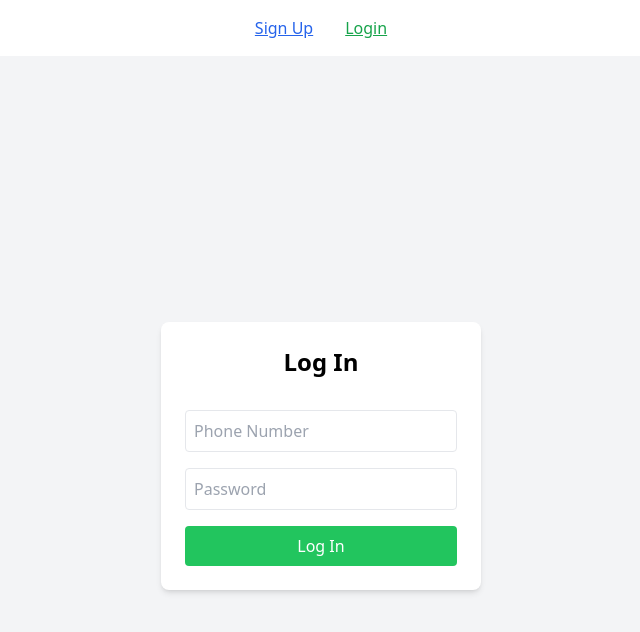
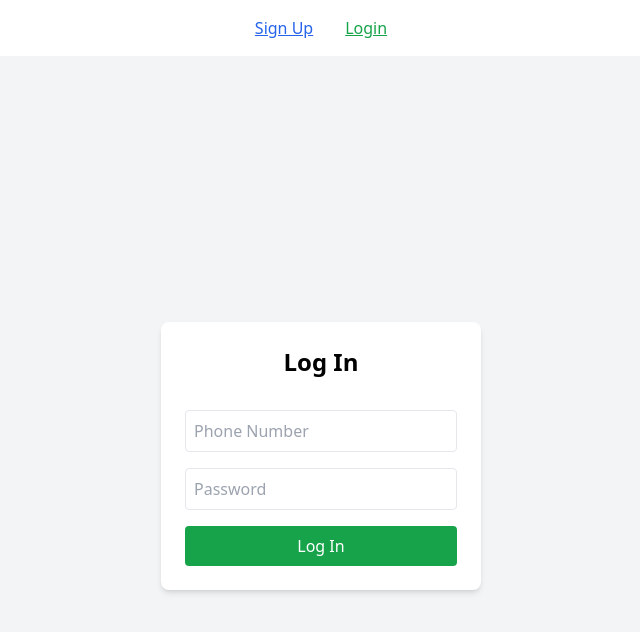
Before and after one commit to khanndelwalharshit/auth-web-app, a React (Create React App) app: page /login in a window 1280 px wide. Shown: the top 632 px of the page, without its empty margins (319-959 px from the left). Built offline with nearby package versions, Linux system fonts and the light colour scheme.

Commit message:
jwt token

```diff
--- a/src/pages/login.js
+++ b/src/pages/login.js
@@ -4,7 +4,7 @@ import axios from "axios";
 const Login = () => {
   const [formData, setFormData] = useState({
     phone: "",
-    password: "",
+    password: ""
   });
 
   const handleChange = (e) => {
@@ -15,8 +15,9 @@ const Login = () => {
     e.preventDefault();
 
     try {
-      const response = await axios.post("https://auth-backend-31a8.onrender.com/login", formData);
-      alert(response.data.message);
+      const res = await axios.post("https://auth-backend-31a8.onrender.com/login", formData);
+      localStorage.setItem("token", res.data.token);  // ✅ store JWT
+      alert("Login successful!");
     } catch (err) {
       alert(err.response?.data?.message || "Login failed");
     }
@@ -26,9 +27,11 @@ const Login = () => {
     <div className="flex justify-center items-center min-h-screen bg-gray-100">
       <form onSubmit={handleSubmit} className="bg-white p-6 rounded-lg w-80 shadow-md space-y-4">
         <h2 className="text-2xl font-bold text-center mb-4">Log In</h2>
-        <input type="text" name="phone" placeholder="Phone Number" onChange={handleChange} className="w-full p-2 border rounded" required />
-        <input type="password" name="password" placeholder="Password" onChange={handleChange} className="w-full p-2 border rounded" required />
-        <button type="submit" className="bg-green-500 text-white p-2 rounded w-full hover:bg-green-600">Log In</button>
+
+        <input name="phone" onChange={handleChange} type="text" placeholder="Phone Number" required className="w-full p-2 border rounded" />
+        <input name="password" onChange={handleChange} type="password" placeholder="Password" required className="w-full p-2 border rounded" />
+
+        <button type="submit" className="w-full bg-green-600 text-white py-2 rounded hover:bg-green-700">Log In</button>
       </form>
     </div>
   );
```
